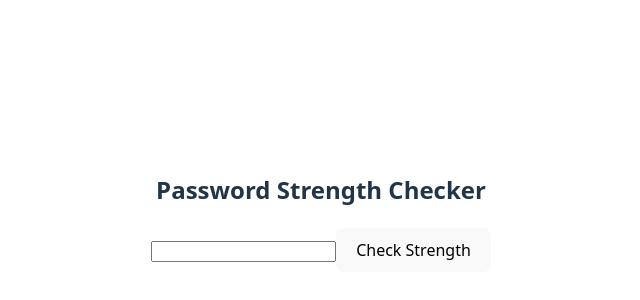
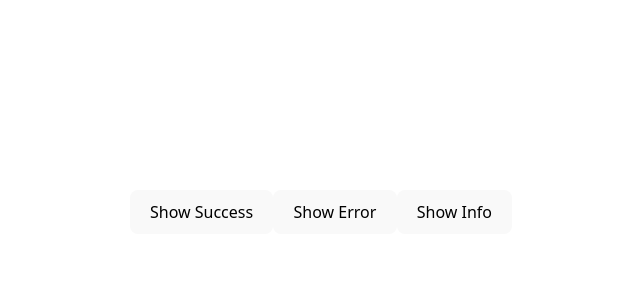
Before and after one commit to Khusbu853/ReactJs-Machine-Coding-Practice, a React (Vite) app: page / in a window 1280 px wide. Shown: the part 188-488 px from the top of the page, without its empty margins (319-959 px from the left). Built offline with nearby package versions, Linux system fonts and the light colour scheme.

Commit message:
reusable toaster

```diff
--- a/src/App.jsx
+++ b/src/App.jsx
@@ -10,6 +10,7 @@ import LoadingSkeleton from './component/animatedLoadingSkeleton/LoadingSkeleton
 import Stopwatch from './component/StopWatch'
 import Tabs from './component/tabsComponent/Tabs'
 import PasswordStrength from './component/PasswordStrength'
+import ToastContainer from './component/toast/ToastContainer'
 
 
 function App() {
@@ -31,7 +32,8 @@ function App() {
       {/* <LoadingSkeleton/> */}
       {/* <Stopwatch/> */}
       {/* <Tabs tabs={tabsData}/> */}
-      <PasswordStrength/>
+      {/* <PasswordStrength/> */}
+      <ToastContainer/>
     </div>
   )
 }
--- /dev/null
+++ b/src/component/toast/Toast.jsx
@@ -0,0 +1,26 @@
+import React, { useEffect, useState } from 'react';
+
+// Toast Component
+const Toast = ({ message, type, duration }) => {
+  const [showToast, setShowToast] = useState(true)
+
+  useEffect(() => {
+    const timer = setTimeout(() => {
+      setShowToast(false);
+    }, duration)
+
+    return () => clearTimeout(timer)
+  }, duration)
+
+  if (!showToast) return null;
+
+  const background = type === 'success' ? 'green' : type === 'error' ? 'red' : 'blue'
+
+  return (
+    <div style={{background, color: 'white', padding: '10px 20px', border: '1px solid black', borderRadius: '5px', margin: '10px 0'}}>
+      {message}
+    </div>
+  );
+};
+
+export default Toast;
--- /dev/null
+++ b/src/component/toast/ToastContainer.jsx
@@ -0,0 +1,35 @@
+import React, { useState } from 'react'
+import Toast from './Toast'
+
+const ToastContainer = () => {
+  const [toast, setToast] = useState([])
+
+  const handleToast = (type, message, duration) => {
+    const id = Date.now()
+    setToast((prev) => [...prev, {id, type, message, duration}])
+
+    setTimeout(() => {
+      removeToast(id)
+    }, duration)
+  }
+
+  const removeToast = (id) => {
+    setToast((prev) => prev.filter((toast) => toast.id !== id))
+  }
+
+  return (
+    <div>
+        <div>
+        <button onClick={() => handleToast('success', 'Sucess Toast', 3000)}>Show Success</button>
+        <button onClick={() => handleToast('error', 'Error Toast', 2000)}>Show Error</button>
+        <button onClick={() => handleToast('info', 'Info Toast', 1000)}>Show Info</button>
+        </div>
+
+        {toast.map(({id, type, message, duration}) => (
+          <Toast key = {id} type = {type} message={message} duration={duration}/>
+        ))}
+    </div>
+  )
+}
+
+export default ToastContainer
```
